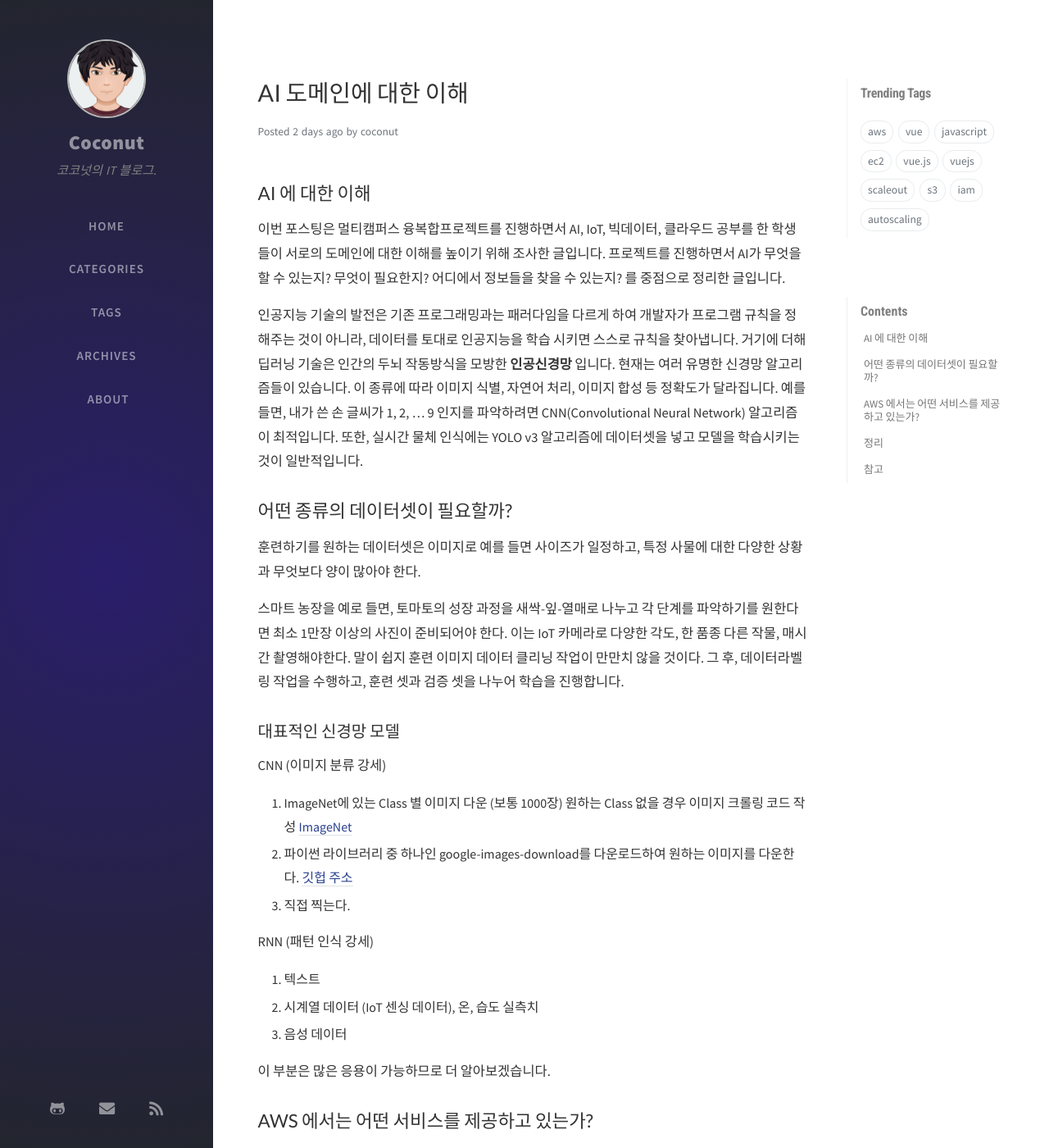
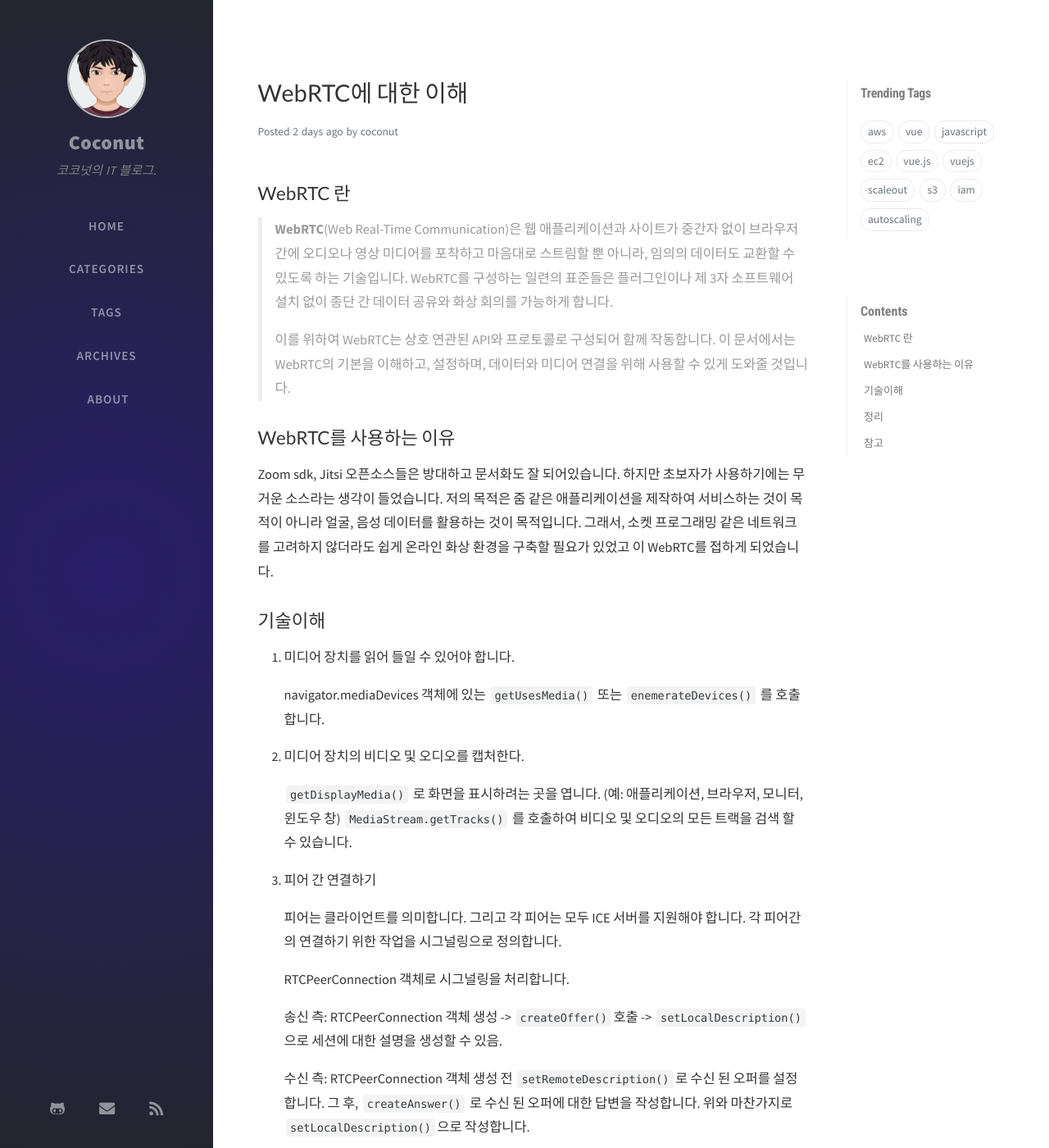
Before and after one commit to coconutstd/coconutstd.github.io, a Jekyll site: the page built from _posts/2020-11-21-WEBRTC.md, in a window 1280 px wide and 1400 px high. Shown: the whole window at 82% size. Built offline with Jekyll 4.4.1, drawn with Linux system fonts in a browser that asks for light colours; nearby versions of some CDN libraries; comment, search, counter and statistics services are not loaded; some of the changed text lies outside the part shown.

Commit message:
No.20 포스팅(주제:WebRTC) - 포스팅

````diff
--- a/_posts/2020-11-21-WEBRTC.md
+++ b/_posts/2020-11-21-WEBRTC.md
@@ -1,64 +1,67 @@
 ---
 layout: post
-title:  "AI 도메인에 대한 이해"
-summary: 신경망을 학습 시키기 위한 데이터 정의, IoT와 연계하기 위한 실질적 방법
+title:  "WebRTC에 대한 이해"
+summary: 웹 어플리케이션에서 사용자간 실시간 커뮤니케이션 하는 방법
 author: coconut
 date: 2020-11-20 11:30 AM
-categories: [AI]
-tags: [AI, IoT]
+categories: [API]
+tags: [WebRTC]
 ---
 
-## AI 에 대한 이해
+## WebRTC 란
 
-이번 포스팅은 멀티캠퍼스 융복합프로젝트를 진행하면서 AI, IoT, 빅데이터, 클라우드 공부를 한 학생들이 서로의 도메인에 대한 이해를 높이기 위해 조사한 글입니다. 프로젝트를 진행하면서 AI가 무엇을 할 수 있는지? 무엇이 필요한지? 어디에서 정보들을 찾을 수 있는지? 를 중점으로 정리한 글입니다.
-
-인공지능 기술의 발전은 기존 프로그래밍과는 패러다임을 다르게 하여 개발자가 프로그램 규칙을 정해주는 것이 아니라, 데이터를 토대로 인공지능을 학습 시키면 스스로 규칙을 찾아냅니다. 거기에 더해 딥러닝 기술은 인간의 두뇌 작동방식을 모방한 **인공신경망** 입니다. 현재는 여러 유명한 신경망 알고리즘들이 있습니다. 이 종류에 따라 이미지 식별, 자연어 처리, 이미지 합성 등 정확도가 달라집니다. 예를 들면, 내가 쓴 손 글씨가 1, 2, ... 9 인지를 파악하려면 CNN(Convolutional Neural Network) 알고리즘이 최적입니다. 또한, 실시간 물체 인식에는 YOLO v3 알고리즘에 데이터셋을 넣고 모델을 학습시키는 것이 일반적입니다.
+> **WebRTC**(Web Real-Time Communication)은 웹 애플리케이션과 사이트가 중간자 없이 브라우저 간에 오디오나 영상 미디어를 포착하고 마음대로 스트림할 뿐 아니라, 임의의 데이터도 교환할 수 있도록 하는 기술입니다. WebRTC를 구성하는 일련의 표준들은 플러그인이나 제 3자 소프트웨어 설치 없이 종단 간 데이터 공유와 화상 회의를 가능하게 합니다.
+>
+> 이를 위하여 WebRTC는 상호 연관된 API와 프로토콜로 구성되어 함께 작동합니다. 이 문서에서는 WebRTC의 기본을 이해하고, 설정하며, 데이터와 미디어 연결을 위해 사용할 수 있게 도와줄 것입니다.
 
 
 
-## 어떤 종류의 데이터셋이 필요할까?
+## WebRTC를 사용하는 이유
 
-훈련하기를 원하는 데이터셋은 이미지로 예를 들면 사이즈가 일정하고, 특정 사물에 대한 다양한 상황과 무엇보다 양이 많아야 한다.
-
-스마트 농장을 예로 들면, 토마토의 성장 과정을 새싹-잎-열매로 나누고 각 단계를 파악하기를 원한다면 최소 1만장 이상의 사진이 준비되어야 한다. 이는 IoT 카메라로 다양한 각도, 한 품종 다른 작물, 매시간 촬영해야한다. 말이 쉽지 훈련 이미지 데이터 클리닝 작업이 만만치 않을 것이다. 그 후, 데이터라벨링 작업을 수행하고, 훈련 셋과 검증 셋을 나누어 학습을 진행합니다.
+Zoom sdk, Jitsi 오픈소스들은 방대하고 문서화도 잘 되어있습니다. 하지만 초보자가 사용하기에는 무거운 소스라는 생각이 들었습니다. 저의 목적은 줌 같은 애플리케이션을 제작하여 서비스하는 것이 목적이 아니라 얼굴, 음성 데이터를 활용하는 것이 목적입니다. 그래서, 소켓 프로그래밍 같은 네트워크를 고려하지 않더라도 쉽게 온라인 화상 환경을 구축할 필요가 있었고 이 WebRTC를 접하게 되었습니다.
 
 
 
-### 대표적인 신경망 모델
+## 기술이해
 
-CNN (이미지 분류 강세)
+1. 미디어 장치를 읽어 들일 수 있어야 합니다.
 
-1. ImageNet에 있는 Class 별 이미지 다운 (보통 1000장) 원하는 Class 없을 경우 이미지 크롤링 코드 작성 [ImageNet](http://www.image-net.org/index)
-2. 파이썬 라이브러리 중 하나인 google-images-download를 다운로드하여 원하는 이미지를 다운한다. [깃헙 주소](https://github.com/hardikvasa/google-images-download)
-3. 직접 찍는다.
+   navigator.mediaDevices 객체에 있는 ```getUsesMedia()``` 또는 ```enemerateDevices()``` 를 호출합니다.
 
+2. 미디어 장치의 비디오 및 오디오를 캡처한다.
 
+   ```getDisplayMedia()``` 로 화면을 표시하려는 곳을 엽니다. (예: 애플리케이션, 브라우저, 모니터, 윈도우 창) ```MediaStream.getTracks()``` 를 호출하여 비디오 및 오디오의 모든 트랙을 검색 할 수 있습니다.
 
-RNN (패턴 인식 강세)
+3. 피어 간 연결하기
 
-1. 텍스트
-2. 시계열 데이터 (IoT 센싱 데이터), 온, 습도 실측치
-3. 음성 데이터
+   피어는 클라이언트를 의미합니다. 그리고 각 피어는 모두 ICE 서버를 지원해야 합니다. 각 피어간의 연결하기 위한 작업을 시그널링으로 정의합니다.
 
-이 부분은 많은 응용이 가능하므로 더 알아보겠습니다.
+   RTCPeerConnection 객체로 시그널링을 처리합니다.
 
+   송신 측: RTCPeerConnection 객체 생성 -> ```createOffer()```호출 -> ```setLocalDescription()```으로 세션에 대한 설명을 생성할 수 있음.
 
+   수신 측:  RTCPeerConnection 객체 생성 전 ```setRemoteDescription()```로 수신 된 오퍼를 설정합니다. 그 후, ```createAnswer()``` 로 수신 된 오퍼에 대한 답변을 작성합니다. 위와 마찬가지로 ```setLocalDescription()```으로 작성합니다.
 
-## AWS 에서는 어떤 서비스를 제공하고 있는가?
+   이렇게 송,수신측 각각 ```setRemoteDescription()``` 과 ```setLocalDescription()``` 으로 서로 각 피어의 기능을 알게 된 것입니다. 이제 ICE후보를 수집하여 다른 피어로 전송합니다. 이 부분은 간단하게 이벤트리스너를 추가하는 방식으로 구현 가능합니다.
 
-1. AI 모델 학습을 위한 데이터 레이크 구축 (S3, Glue 활용)
-2. AWS SageMaker는 데이터 셋만 준비하면 다양한 알고리즘, 변수 등 설정 용이. 가장 큰 장점은 GPU 오토스케일링
+   ```peerConnection.addEventListener('icecandidate', event => {...})```
 
+   그 후, 시그널링채널을 통해 본인 피어의 ICE 후보를 원격 피어로 전송합니다.
 
+   ``` signalingChannel.send({'new-ice-candidate': event.candidate})``` 보내는 것 뿐아니라, 상대 피어의 ICE 후보를 받아야 합니다. 이를 위해선
+
+   iceCandidate 메세지를 비동기로 받아서 ```peerConnection.addIceCandidate(message.iceCandidate)``` 로 등록해줍니다.
+
+   각 ICE 후보가 접수 되면 피어의 연결 상태가 변경됩니다. 이는 ```connectionstatechange``` 이벤트를 수신하여 감지합니다.
 
 ## 정리
 
-오늘은 간략히 AI 모델 학습을 위한 데이터셋 구축을 지원하기 위해 어떤 방법을 고려할 수 있는지 알아봤습니다. IoT를 활용하여 각종 센싱데이터를 RNN과 연동할수 있도록 데이터를 디자인하거나, 카메라 촬영 화상을 다각화하고 클렌징 방법이 고려되어야 할 것 같습니다. 이 부분은 앞으로 더 구체화 해도록 해보겠습니다.
+오늘은 WebRTC를 사용하는 이유와 간략히 어떤 방식으로 P2P를 구현할 수 있는지 살펴 봤습니다. 이를 잘 활용하면 비디오, 음성데이터를 추출하여 aws S3에 전송하거나, 다중 화상 미팅을 구현 할 수 있습니다. 다음에는 이론적인 설명말고 실질적인 코드로 포스팅을 해보겠습니다.
 
 
 
 ## 참고
 
-[커스텀 데이터 셋](https://saneblog.tistory.com/9)
+[WebRTC 개념](https://developer.mozilla.org/ko/docs/Web/API/WebRTC_API)
 
-[신경망 종류](http://daddynkidsmakers.blogspot.com/2017/02/blog-post_24.html)
+[WebRTC 공식 튜토리얼](https://webrtc.org/getting-started/media-devices)
````
